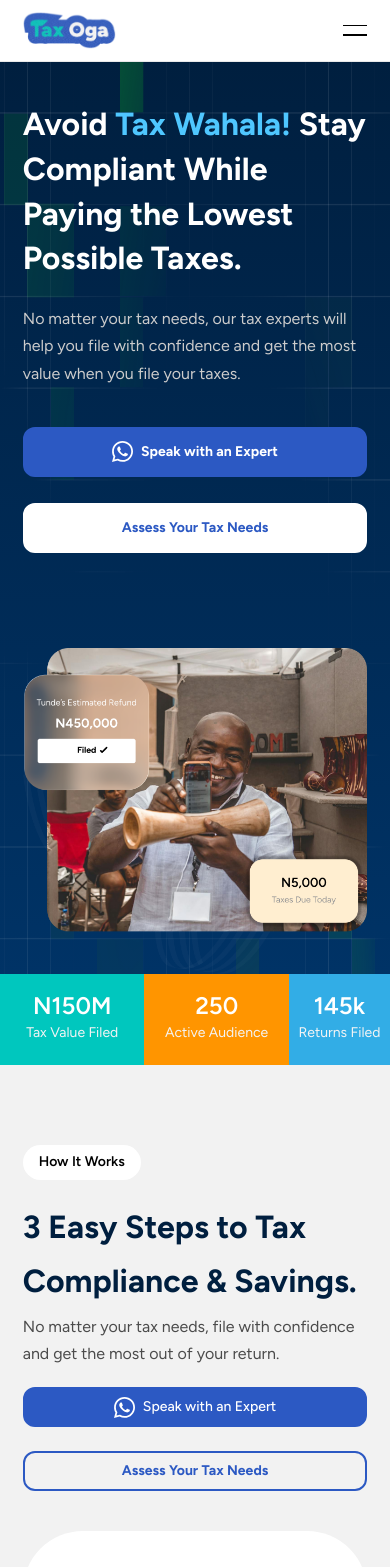
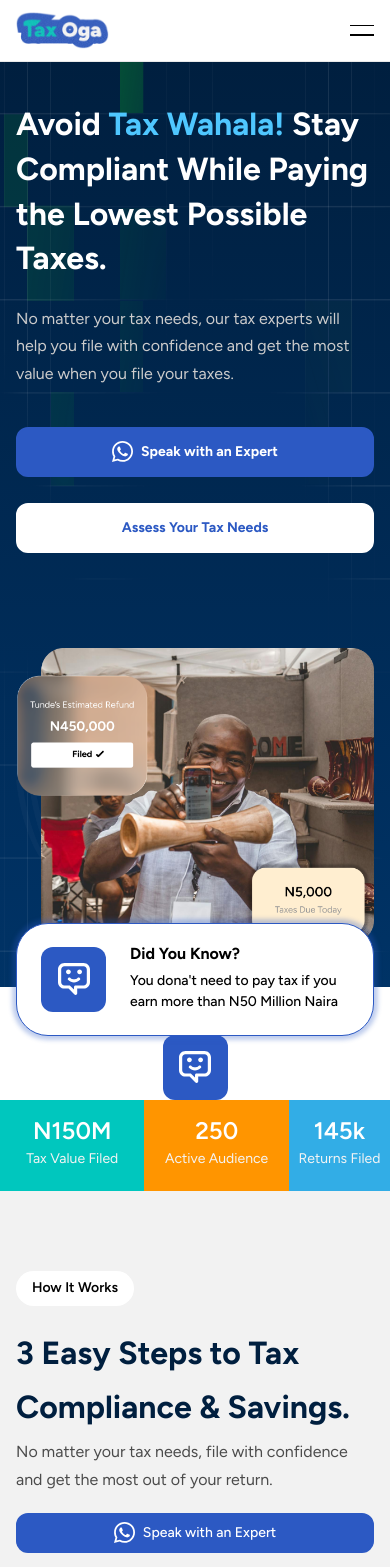
Before and after one commit to Iykekelvins/taxoga, a Next.js app: page / in a window 390 px wide. Shown: the top 1567 px of the page. Built offline with nearby package versions, Linux system fonts and the light colour scheme.

Commit message:
chore: handle chat items display on mobile

```diff
--- a/_pages/homepage/chat-items.tsx
+++ b/_pages/homepage/chat-items.tsx
@@ -18,6 +18,7 @@ export default function ChatItems() {
 				opacity: 0,
 				stagger: 0.02,
 				ease: 'power1.inOut',
+				pointerEvents: 'none',
 			})
 			.pause();
 	});
@@ -46,11 +47,12 @@ export default function ChatItems() {
 
 	return (
 		<div
-			className='hidden des:flex items-center justify-center mt-[max(3rem,48px)]'
+			className='flex items-center justify-center mt-[max(3rem,48px)] px-gutter'
 			ref={chatItemsRef}>
-			<div className='relative'>
+			<div className='relative w-full flex items-center justify-center'>
 				<button
-					className='flex items-center justify-center size-[max(4.063rem,65px)]
+					className='flex items-center justify-center h-[max(4.063rem,65px)]
+					min-w-[max(4.063rem,65px)]
         bg-royal-blue rounded-[max(0.75rem,12px)]
         '
 					onClick={() => setPlayAnimation(!playAnimation)}>
@@ -58,21 +60,22 @@ export default function ChatItems() {
 				</button>
 				<div
 					className='border border-royal-blue border-solid bg-white
-        flex items-center gap-[max(1.5rem,24px)] h-[max(7.063rem,113px)]
-        w-[max(42.563rem,681px)] p-[max(1.5rem,24px)] rounded-[max(2rem,32px)]
+        sm:flex items-center gap-[max(1.5rem,24px)] h-[max(7.063rem,113px)]
+        w-[max(42.563rem,360px)] max-sm:w-full p-[max(1.5rem,24px)] rounded-[max(2rem,32px)]
         shadow-[0px_0px_4px_4px_#2C59C34D] absolute left-1/2 -translate-x-1/2
-        -top-[max(7rem,112px)] pointer-events-none z-2
+        -top-[max(7rem,112px)] z-2 hidden
         '
 					data-selector='chat-item-box'>
 					<div
-						className='flex items-center justify-center size-[max(4.063rem,65px)]
+						className='flex items-center justify-center h-[max(4.063rem,65px)]
+						min-w-[max(4.063rem,65px)]
         bg-royal-blue rounded-[max(0.75rem,12px)]
         '>
 						<ChatIcon />
 					</div>
 					<div>
 						<h3 className='text-18 font-bold'>I am Tunder</h3>
-						<p className='text-16 font-medium mt-[max(0.5rem,8px)]'>
+						<p className='text-16 font-medium mt-[max(0.5rem,8px)] leading-normal'>
 							Ask me anything about taxes in Nigeria.
 						</p>
 					</div>
@@ -80,20 +83,21 @@ export default function ChatItems() {
 				<div
 					className='border border-royal-blue border-solid bg-white
         flex items-center gap-[max(1.5rem,24px)] h-[max(7.063rem,113px)]
-        w-[max(42.563rem,681px)] p-[max(1.5rem,24px)] rounded-[max(2rem,32px)]
-        shadow-[0px_0px_4px_4px_#2C59C34D] absolute left-3/4 -translate-x-1/2
-        -top-[max(13rem,208px)] pointer-events-none z-2
+        w-[max(42.563rem,360px)] max-sm:w-full p-[max(1.5rem,24px)] rounded-[max(2rem,32px)]
+        shadow-[0px_0px_4px_4px_#2C59C34D] absolute left-1/2 sm:left-[52%] -translate-x-1/2
+         -top-[max(112px)] sm:-top-[max(13rem,208px)] z-2
         '
 					data-selector='chat-item-box'>
 					<div
-						className='flex items-center justify-center size-[max(4.063rem,65px)]
+						className='flex items-center justify-center h-[max(4.063rem,65px)]
+						min-w-[max(4.063rem,65px)]
         bg-royal-blue rounded-[max(0.75rem,12px)]
         '>
 						<ChatIcon />
 					</div>
 					<div>
 						<h3 className='text-18 font-bold'>Did You Know? </h3>
-						<p className='text-16 font-medium mt-[max(0.5rem,8px)]'>
+						<p className='text-16 font-medium mt-[max(0.5rem,8px)] leading-normal'>
 							You dona&apos;t need to pay tax if you earn more than N50 Million Naira
 						</p>
 					</div>
--- a/_pages/homepage/why-trust-us.tsx
+++ b/_pages/homepage/why-trust-us.tsx
@@ -82,7 +82,7 @@ export default function WhyTrustUs() {
 				'
 				ref={cardsContainer}>
 				<ul
-					className='flex items-center gap-[max(5rem,40px)] max-lg:overflow-x-auto'
+					className='flex items-center gap-[max(9px)] md:gap-[max(5rem,40px)] max-lg:overflow-x-auto'
 					ref={cardsList}>
 					{TRUSTUSCARDS.map((card, i) => (
 						<li
--- a/app/globals.css
+++ b/app/globals.css
@@ -73,7 +73,7 @@
 	--text-60: max(3.85rem, 24px);
 	--text-100: max(6.25rem, 80px);
 	--container-container: max(75rem, 1200px);
-	--spacing-gutter: max(5rem, 16px);
+	--spacing-gutter: clamp(16px, 4vw, 5rem);
 	--breakpoint-des: 75rem;
 }
 
```
